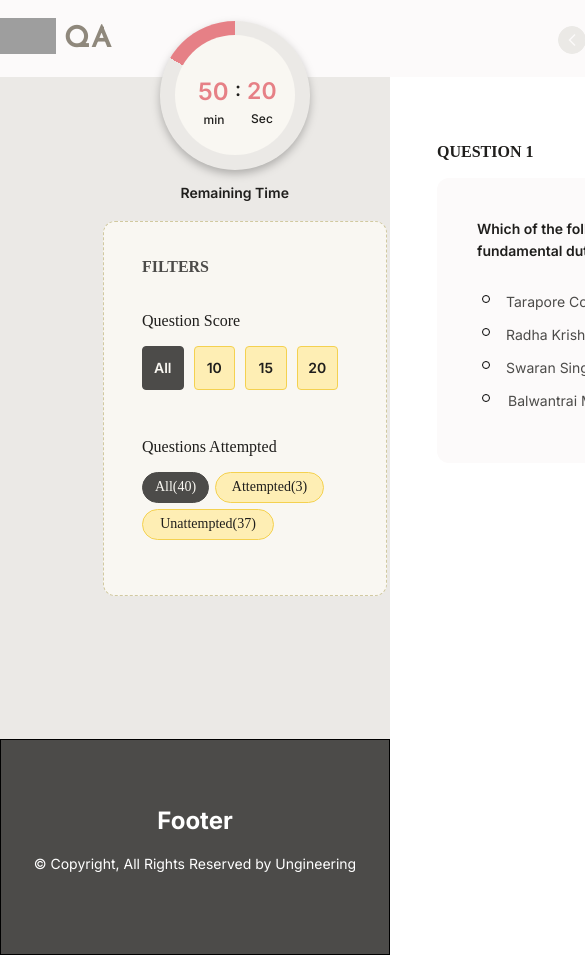
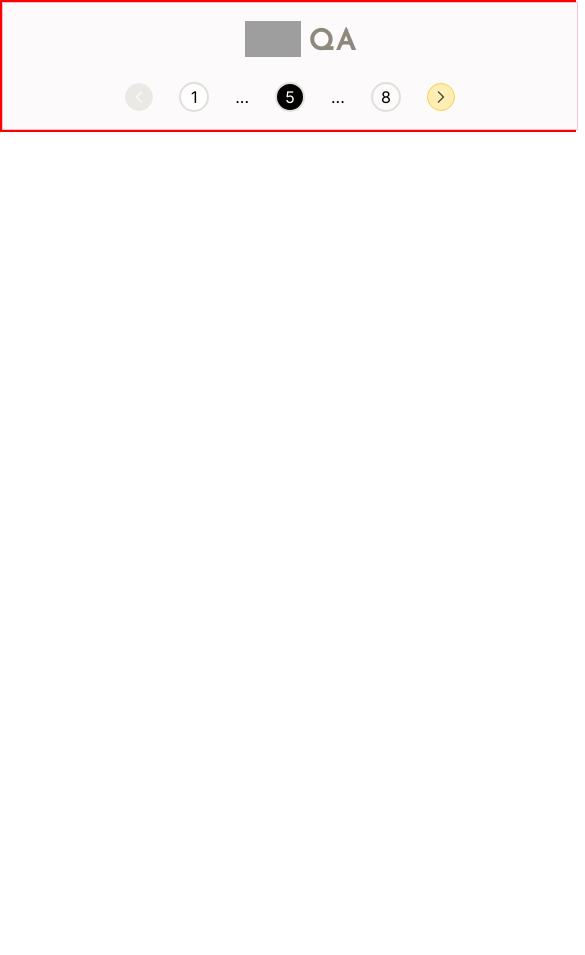
Before and after one commit to devika-2002/assessment_platform, a Next.js app: page /assessmentComponents in a window 390 px wide. Shown: the top 955 px of the page, 585 px wide, since content can reach past the window. After the commit the page ends 844 px from the top, so only its background shows below. Built offline with nearby package versions, Linux system fonts and the light colour scheme; grey boxes are pictures that could not be loaded; a web font is replaced by a local one.

Commit message:
lets start routing page working on mobile view

```diff
--- a/app/assessmentComponents/Pagination.js
+++ b/app/assessmentComponents/Pagination.js
@@ -6,13 +6,15 @@ function Pagination() {
         <div className='pagination-container'>
             <img className='previous-symbol' src='Component 9.svg' />
             <a className='num1'>1</a>
-            <a className='num2'>2</a>
-            <a className='num2'>3</a>
-            <a className='num2'>4</a>
-            <a className='num2'>5</a>
-            <a className='num2'>6</a>
-            <a className='num2'>7</a>
-            <a className='num2'>8</a>
+            <a className='dote-space'>...</a>
+            <a className='num2 num'>2</a>
+            <a className='num3 num'>3</a>
+            <a className='num4 num'>4</a>
+            <a className='num5 num'>5</a>
+            <a className='dote-space'>...</a>
+            <a className='num6 num'>6</a>
+            <a className='num7 num'>7</a>
+            <a className='num8 num'>8</a>
             <img className='next-symbol' src='Component 10.svg' />
         </div>
     )
--- a/app/assessmentComponents/assessment.css
+++ b/app/assessmentComponents/assessment.css
@@ -16,6 +16,7 @@ body {
     width: 100%;
     background-color: white;
     margin: auto;
+    border: 2px solid red;
 }
 
 .header-row {
@@ -27,6 +28,7 @@ body {
 }
 
 .logo-pagination {
+    border: 1px solid pink;
     width: 998px;
     display: flex;
     justify-content: space-between;
@@ -265,3 +267,40 @@ body {
     margin-top: 40px;
     width: 560px;
 }
+
+
+
+
+@media (max-width: 576px) {
+    .header-container{
+      width: 576px;
+      background-color: white;
+      margin: auto;
+    }
+    .header-row{
+      width: 576px;
+      background: #FCFAFA;
+      display: block;
+    }
+
+    .logo-pagination{
+      display: block;
+      width: 576px;
+    }
+
+    .logo-container{
+      width: 112px;
+      margin-left: 241.5px;
+      margin-right: 223.5px;
+    }
+    .assessment-container{
+      display: none;
+    }
+    .footer-container {
+      display: none;
+    }
+    .submit-container{
+        display: none;
+    }
+
+  }
--- a/app/assessmentComponents/pagination.css
+++ b/app/assessmentComponents/pagination.css
@@ -6,7 +6,14 @@
     margin-top: 25px;
     margin-bottom: 17px;
 }
-
+@media (max-width: 576px) {
+    .pagination-container{
+        display: flex;
+        justify-content: center;
+        align-items: center;
+        gap: 26px;
+    }
+}
 .previous-symbol {
     width: 28px;
     height: 28px;
@@ -32,8 +39,7 @@
     background-color: black;
     color: white;
 }
-
-.num2 {
+.num {
     width: 30px;
     padding: 3px;
     flex-direction: column;
@@ -44,3 +50,36 @@
     border-radius: 30px;
     border: 2px solid #E0DFDA;
 }
+.dote-space{
+    display: none;
+}
+
+
+@media (max-width: 576px) {
+    .num1{
+        background: white;
+        color: black;
+    }
+    .dote-space{
+        display: block;
+    }
+    .num5{
+        background: black;
+        color: white;
+    }
+    .num2{
+        display: none;
+    }
+    .num3{
+        display: none;
+    }
+    .num4{
+        display: none;
+    }
+    .num6{
+        display: none;
+    }
+    .num7{
+        display: none;
+    }
+}
--- a/app/assessmentComponents/timer.css
+++ b/app/assessmentComponents/timer.css
@@ -5,6 +5,11 @@
     margin-left: 57px;
     margin-right: 116px;
     margin-top: -56px;
+}
+@media (max-width: 576px){
+    .timer-container{
+        display: block;
+    }
 }
 
 .timer {
```
Also changed, not shown: app/globals.css (+57 -0 lines).
